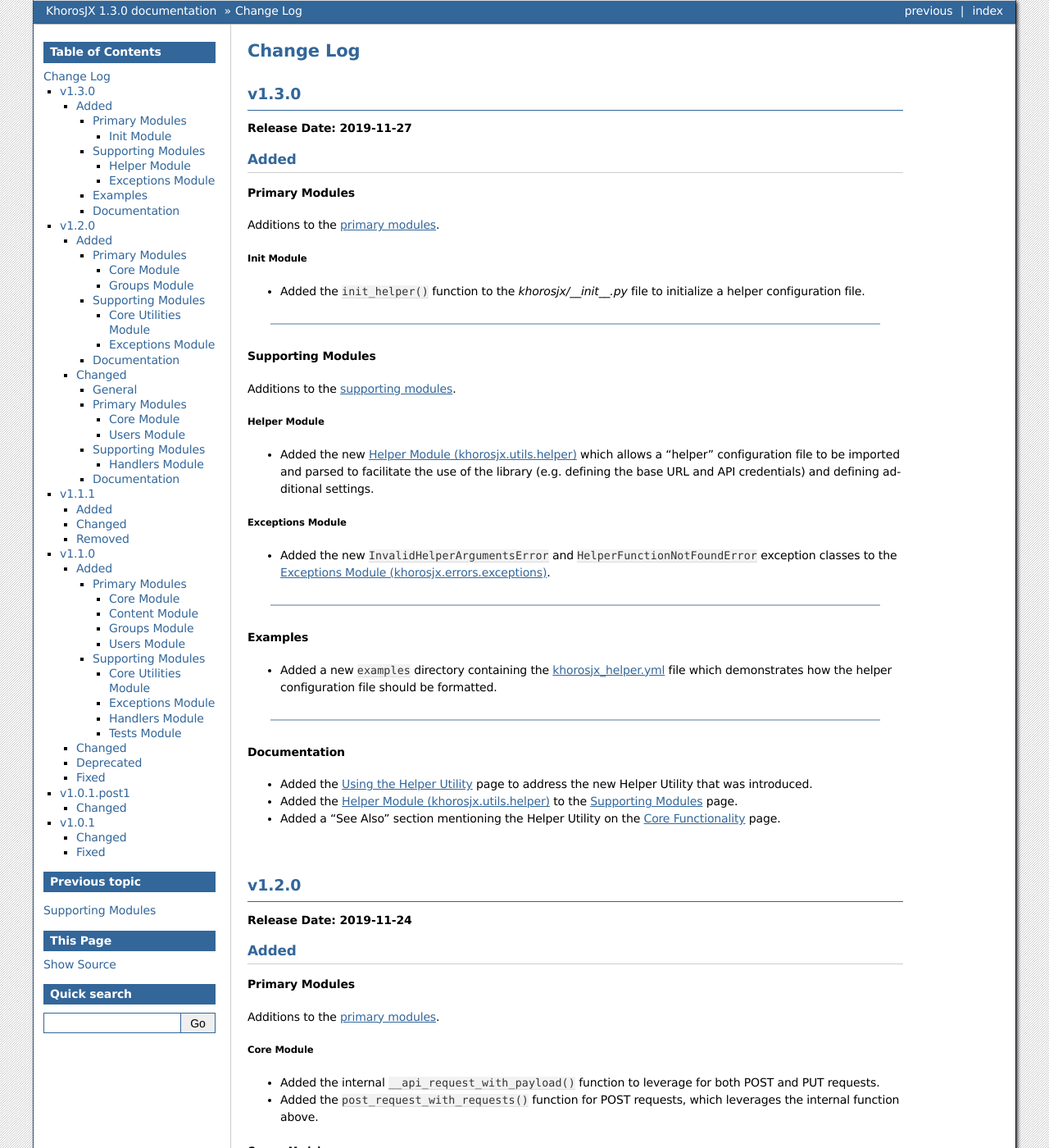
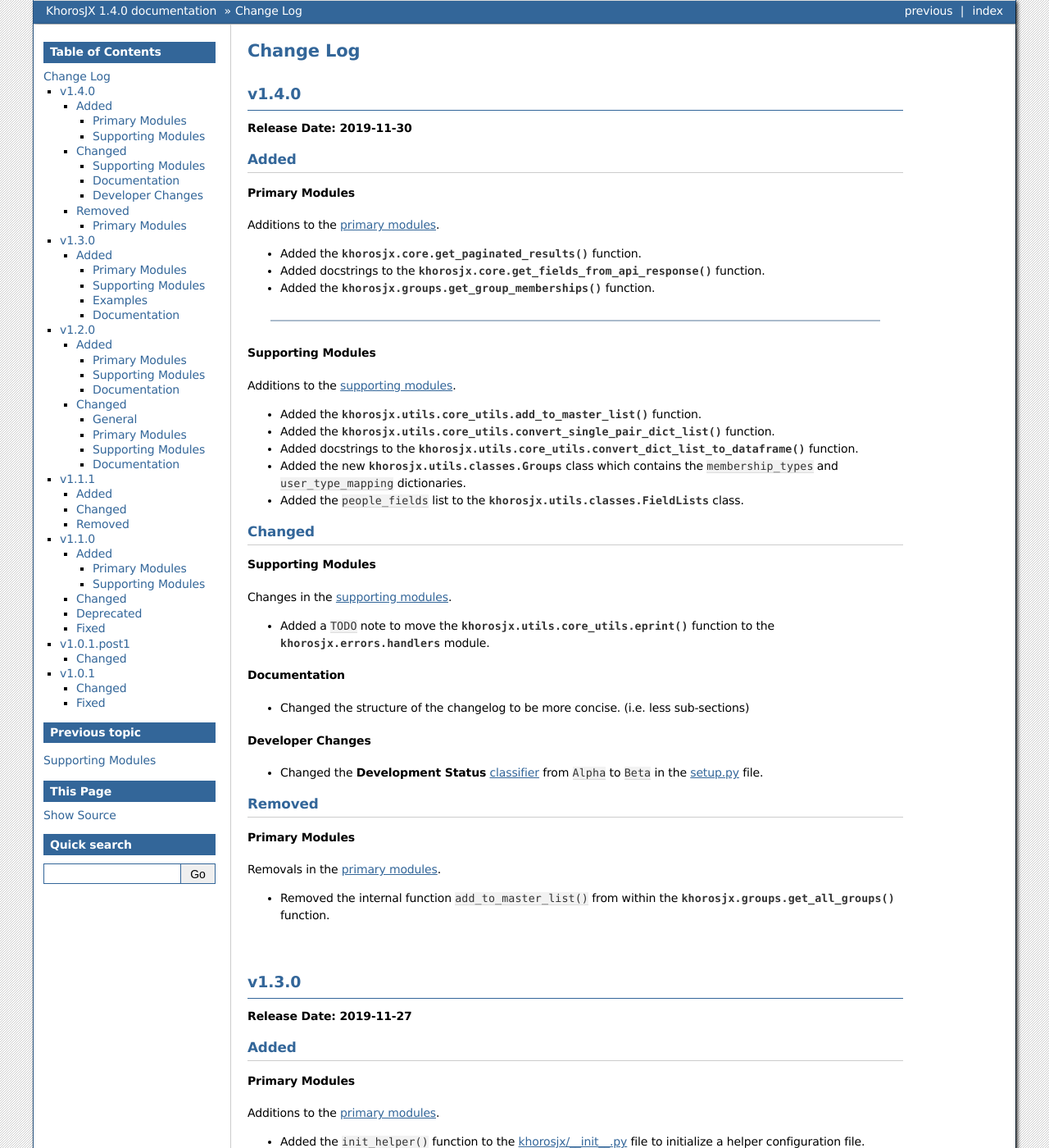
Before and after one commit to jeffshurtliff/khorosjx, a Sphinx documentation site: the page built from docs/changelog.rst, in a window 1280 px wide and 1400 px high. Shown: the whole window at 82% size. Built offline with Sphinx 7.4.7, drawn with Linux system fonts in a browser that asks for light colours; some of the changed text lies outside the part shown.

Commit message:
Upgraded to v1.4.0. Changes documented in the change log.

```diff
--- a/docs/changelog.rst
+++ b/docs/changelog.rst
@@ -1,6 +1,66 @@
 ##########
 Change Log
 ##########
+
+******
+v1.4.0
+******
+**Release Date: 2019-11-30**
+
+Added
+=====
+
+Primary Modules
+---------------
+Additions to the :doc:`primary modules <primary-modules>`.
+
+* Added the :py:func:`khorosjx.core.get_paginated_results` function.
+* Added docstrings to the :py:func:`khorosjx.core.get_fields_from_api_response` function.
+* Added the :py:func:`khorosjx.groups.get_group_memberships` function.
+
+-----
+
+Supporting Modules
+------------------
+Additions to the :doc:`supporting modules <supporting-modules>`.
+
+* Added the :py:func:`khorosjx.utils.core_utils.add_to_master_list` function.
+* Added the :py:func:`khorosjx.utils.core_utils.convert_single_pair_dict_list` function.
+* Added docstrings to the :py:func:`khorosjx.utils.core_utils.convert_dict_list_to_dataframe` function.
+* Added the new :py:class:`khorosjx.utils.classes.Groups` class which contains the ``membership_types``
+  and ``user_type_mapping`` dictionaries.
+* Added the ``people_fields`` list to the :py:class:`khorosjx.utils.classes.FieldLists` class.
+
+Changed
+=======
+
+Supporting Modules
+------------------
+Changes in the :doc:`supporting modules <supporting-modules>`.
+
+* Added a ``TODO`` note to move the :py:func:`khorosjx.utils.core_utils.eprint` function to
+  the :py:mod:`khorosjx.errors.handlers` module.
+
+Documentation
+-------------
+* Changed the structure of the changelog to be more concise. (i.e. less sub-sections)
+
+Developer Changes
+-----------------
+* Changed the **Development Status** `classifier <https://pypi.org/classifiers>`_ from ``Alpha`` to ``Beta`` in the
+  `setup.py <https://github.com/jeffshurtliff/khorosjx/blob/master/setup.py>`_ file.
+
+Removed
+=======
+
+Primary Modules
+---------------
+Removals in the :doc:`primary modules <primary-modules>`.
+
+* Removed the internal function ``add_to_master_list()`` from within the
+  :py:func:`khorosjx.groups.get_all_groups` function.
+
+|
 
 ******
 v1.3.0
@@ -12,34 +72,29 @@
 
 Primary Modules
 ---------------
-Additions to the `primary modules <primary-modules>`_.
+Additions to the :doc:`primary modules <primary-modules>`.
 
-Init Module
-^^^^^^^^^^^
-* Added the ``init_helper()`` function to the *khorosjx/__init__.py* file to initialize a helper configuration file.
+* Added the ``init_helper()`` function to the
+  `khorosjx/__init__.py <https://github.com/jeffshurtliff/khorosjx/blob/master/khorosjx/__init__.py>`_ file to
+  initialize a helper configuration file.
 
 -----
 
 Supporting Modules
 ------------------
-Additions to the `supporting modules <supporting-modules>`_.
+Additions to the :doc:`supporting modules <supporting-modules>`.
 
-Helper Module
-^^^^^^^^^^^^^
 * Added the new :ref:`supporting-modules:Helper Module (khorosjx.utils.helper)` which allows a "helper"
   configuration file to be imported and parsed to facilitate the use of the library (e.g. defining the base URL and
   API credentials) and defining additional settings.
-
-Exceptions Module
-^^^^^^^^^^^^^^^^^
-* Added the new ``InvalidHelperArgumentsError`` and ``HelperFunctionNotFoundError`` exception classes to the
-  :ref:`supporting-modules:Exceptions Module (khorosjx.errors.exceptions)`.
+* Added the new :py:exc:`khorosjx.errors.exceptions.InvalidHelperArgumentsError` and
+  :py:exc:`khorosjx.errors.exceptions.HelperFunctionNotFoundError` exception classes.
 
 -----
 
 Examples
 --------
-* Added a new ``examples`` directory containing the
+* Added a new `examples <https://github.com/jeffshurtliff/khorosjx/tree/master/examples>`_ directory containing the
   `khorosjx_helper.yml <https://github.com/jeffshurtliff/khorosjx/blob/master/examples/khorosjx_helper.yml>`_ file
   which demonstrates how the helper configuration file should be formatted.
 
@@ -64,34 +119,27 @@
 
 Primary Modules
 ---------------
-Additions to the `primary modules <primary-modules>`_.
+Additions to the :doc:`primary modules <primary-modules>`.
 
-Core Module
-^^^^^^^^^^^
-* Added the internal ``__api_request_with_payload()`` function to leverage for both POST and PUT requests.
-* Added the ``post_request_with_requests()`` function for POST requests, which leverages the internal function above.
-
-Groups Module
-^^^^^^^^^^^^^
-* Added the ``add_user_to_group()`` function to the :ref:`primary-modules:Groups Module (khorosjx.groups)`.
-* Added the ``check_user_membership()`` function to the :ref:`primary-modules:Groups Module (khorosjx.groups)`.
+* Added the internal ``__api_request_with_payload()`` function in the :py:mod:`khorosjx.core` module to leverage
+  for both POST and PUT requests.
+* Added the :py:func:`khorosjx.core.post_request_with_retries` function for POST requests, which leverages the
+  internal function above.
+* Added the :py:func:`khorosjx.groups.add_user_to_group` function.
+* Added the :py:func:`khorosjx.groups.check_user_membership` function.
 
 -----
 
 Supporting Modules
 ------------------
-Additions to the `supporting modules <supporting-modules>`_.
+Additions to the :doc:`supporting modules <supporting-modules>`.
 
-Core Utilities Module
-^^^^^^^^^^^^^^^^^^^^^
-* Added the ``eprint()`` function to the :ref:`supporting-modules:Core Utilities Module (khorosjx.utils.core_utils)`
-  to print error messages to stderr and onscreen.
-
-Exceptions Module
-^^^^^^^^^^^^^^^^^
-* Added the ``POSTRequestError``, ``InvalidScopeError``, ``InvalidLookupTypeError``, ``InvalidEndpointError``,
-  ``InvalidRequestTypeError`` and ``APIConnectionError`` exception classes to the
-  :ref:`supporting-modules:Exceptions Module (khorosjx.errors.exceptions)`.
+* Added the :py:func:`khorosjx.utils.core_utils.eprint` function to print error messages to stderr and onscreen.
+* Added the :py:exc:`khorosjx.errors.exceptions.POSTRequestError`,
+  :py:exc:`khorosjx.errors.exceptions.InvalidScopeError`, :py:exc:`khorosjx.errors.exceptions.InvalidLookupTypeError`,
+  :py:exc:`khorosjx.errors.exceptions.InvalidEndpointError`,
+  :py:exc:`khorosjx.errors.exceptions.InvalidRequestTypeError` and
+  :py:exc:`khorosjx.errors.exceptions.APIConnectionError` exception classes.
 
 -----
 
@@ -108,38 +156,30 @@
 
 General
 -------
-* Updated the classifiers in ``setup.py`` to specifically reference Python 3.6, 3.7 and 3.8.
+* Updated the classifiers in `setup.py <https://github.com/jeffshurtliff/khorosjx/blob/master/setup.py>`_
+  to specifically reference Python 3.6, 3.7 and 3.8.
 
 -----
 
 Primary Modules
 ---------------
-Changes to existing functions in the `primary modules <primary-modules>`_.
+Changes to existing functions in the :doc:`primary modules <primary-modules>`.
 
-Core Module
-^^^^^^^^^^^
-* Updated the ``get_data()`` function in the :ref:`primary-modules:Core Module (khorosjx.core)` to accept ``username``
-  as an identifier for the ``people`` endpoint.
-* Updated the ``get_request_with_retries()`` function in the :ref:`primary-modules:Core Module (khorosjx.core)`
-  to include the ``return_json`` optional argument. (Disabled by default)
-* Refactored the ``put_request_with_retries()`` function to leverage the internal ``__api_request_with_payload()``
-  function.
-
-Users Module
-^^^^^^^^^^^^
-* Updated the ``get_user_id()`` function in the :ref:`primary-modules:Users Module (khorosjx.users)` to accept a
-  username as well as an email address.
+* Updated the :py:func:`khorosjx.core.get_data` function to accept ``username`` as an identifier for the
+  ``people`` endpoint.
+* Updated the :py:func:`khorosjx.core.get_request_with_retries` function to include the ``return_json`` optional
+  argument. (Disabled by default)
+* Refactored the :py:func:`khorosjx.core.put_request_with_retries` function to leverage the internal
+  ``__api_request_with_payload()`` function.
+* Updated the :py:func:`khorosjx.users.get_user_id` function to accept a username as well as an email address.
 
 -----
 
 Supporting Modules
 ------------------
-Changes to existing functions in the `supporting modules <supporting-modules>`_.
+Changes to existing functions in the :doc:`supporting modules <supporting-modules>`.
 
-Handlers Module
-^^^^^^^^^^^^^^^
-* Expanded the functionality of the ``check_api_response()`` function in the
-  :ref:`supporting-modules:Handlers Module (khorosjx.errors.handlers)`.
+* Expanded the functionality of the :py:func:`khorosjx.errors.handlers.check_api_response` function.
 
 -----
 
@@ -159,12 +199,13 @@
 =====
 * Added default messages to all of the exception classes
   in the :ref:`supporting-modules:Exceptions Module (khorosjx.errors.exceptions)`.
-* Added docstrings to the ``overwrite_doc_body()`` function
-  in the :ref:`primary-modules:Content Module (khorosjx.content)`.
+* Added docstrings to the :py:func:`khorosjx.content.overwrite_doc_body` function.
 
 Changed
 =======
-* Updated the build workflow (``pythonpackage.yml``) to also test Python 3.8 for compatibility.
+* Updated the build workflow
+  (`pythonpackage.yml <https://github.com/jeffshurtliff/khorosjx/blob/master/.github/workflows/pythonpackage.yml>`_)
+  to also test Python 3.8 for compatibility.
 * Changed the structure of the change log to match the best practices from
   `keepachangelog.com <https://keepachangelog.com>`_.
 * Made minor `PEP8 <https://www.python.org/dev/peps/pep-0008/>`_ compliance edits to
@@ -173,7 +214,8 @@
 Removed
 =======
 * The ``raise_exceptions()`` function is no longer necessary as the exception classes now have
-  default messages and has been removed from the ``khorosjx.errors.__init__`` module and the
+  default messages and has been removed from the :py:mod:`khorosjx.errors` module
+  (`__init__.py <https://github.com/jeffshurtliff/khorosjx/blob/master/khorosjx/errors/__init__.py>`_) and the
   :ref:`supporting-modules:Handlers Module (khorosjx.errors.handlers)`.
 * Removed the ``ExceptionMapping`` and ``ExceptionGrouping`` classes from the
   :ref:`supporting-modules:Exceptions Module (khorosjx.errors.exceptions)` as they are no longer used.
@@ -187,76 +229,53 @@
 
 Added
 =====
-Additions that are available in this release.
 
 Primary Modules
 ---------------
-Additions to the `primary modules <primary-modules>`_.
+Additions to the :doc:`primary modules <primary-modules>`.
 
-Core Module
-^^^^^^^^^^^
-* Added the ``put_request_with_retries()`` function to the :ref:`primary-modules:Core Module (khorosjx.core)`.
-* Added the ``ignore_exceptions`` parameter in the ``get_data()`` function and replaced the built-in ``ValueError``
-  exception with the custom ``GETRequestError`` exception in the :ref:`primary-modules:Core Module (khorosjx.core)`.
-* Added the ``get_fields_from_api_response()`` function to the :ref:`primary-modules:Core Module (khorosjx.core)`.
-
-Content Module
-^^^^^^^^^^^^^^
-* Added the ``overwrite_doc_body()`` function to the :ref:`primary-modules:Content Module (khorosjx.content)`.
-
-Groups Module
-^^^^^^^^^^^^^
-* Added the ``get_user_memberships()`` function to the :ref:`primary-modules:Groups Module (khorosjx.groups)`.
-* Added the ``get_group_info()`` function to the :ref:`primary-modules:Groups Module (khorosjx.groups)`.
-* Added the ``get_all_groups()`` function to the :ref:`primary-modules:Groups Module (khorosjx.groups)`.
-
-Users Module
-^^^^^^^^^^^^
-* Added the ``get_recent_logins()`` function to the :ref:`primary-modules:Users Module (khorosjx.users)`.
+* Added the :py:func:`khorosjx.core.put_request_with_retries` function.
+* Added the ``ignore_exceptions`` parameter in the :py:func:`khorosjx.core.get_data` function and replaced the
+  built-in `ValueError <https://docs.python.org/3/library/exceptions.html#ValueError>`_ exception with the
+  custom :py:exc:`khorosjx.errors.exceptions.GETRequestError` exception class.
+* Added the :py:func:`khorosjx.core.get_fields_from_api_response` function.
+* Added the :py:func:`khorosjx.content.overwrite_doc_body` function.
+* Added the :py:func:`khorosjx.groups.get_user_memberships` function.
+* Added the :py:func:`khorosjx.groups.get_group_info` function.
+* Added the :py:func:`khorosjx.groups.get_all_groups` function.
+* Added the :py:func:`khorosjx.users.get_recent_logins` function.
 
 -----
 
 Supporting Modules
 ------------------
-Additions to the `supporting modules <supporting-modules>`_.
+Additions to the :doc:`supporting modules <supporting-modules>`.
 
-Core Utilities Module
-^^^^^^^^^^^^^^^^^^^^^
-* Added the ``convert_dict_list_to_dataframe()`` function to the
-  :ref:`supporting-modules:Core Utilities Module (khorosjx.utils.core_utils)`.
-
-Exceptions Module
-^^^^^^^^^^^^^^^^^
-* Added the ``ContentPublishError``, ``BadCredentialsError``, ``GETRequestError`` and ``PUTRequestError`` exception
-  classes to the :ref:`supporting-modules:Exceptions Module (khorosjx.errors.exceptions)`.
-
-Handlers Module
-^^^^^^^^^^^^^^^
+* Added the :py:func:`khorosjx.utils.core_utils.convert_dict_list_to_dataframe` function.
+* Added the :py:exc:`khorosjx.errors.exceptions.ContentPublishError`,
+  :py:exc:`khorosjx.errors.exceptions.BadCredentialsError`, :py:exc:`khorosjx.errors.exceptions.GETRequestError`
+  and :py:exc:`khorosjx.errors.exceptions.PUTRequestError` exception classes.
 * Added the new :ref:`supporting-modules:Handlers Module (khorosjx.errors.handlers)` which includes a new
-  ``check_api_response()`` function.
-
-Tests Module
-^^^^^^^^^^^^
+  :py:func:`khorosjx.errors.handlers.check_api_response` function.
 * Created the new :ref:`supporting-modules:Tests Module (khorosjx.utils.tests)` for unit tests to leverage
-  with *pytest*.
+  with `pytest <https://docs.pytest.org/en/latest/>`_.
 
 Changed
 =======
-* Updated the *Supporting Modules* documentation page to reference the new modules.
-* Reformatted the *Change Log* documentation page to follow the
+* Updated the :doc:`Supporting Modules <supporting-modules>` documentation page to reference the new modules.
+* Reformatted the :doc:`Change Log <changelog>` documentation page to follow the
   `Sphinx Style Guide <https://documentation-style-guide-sphinx.readthedocs.io/en/latest/style-guide.html>`_.
 
 Deprecated
 ==========
-* The ``raise_exception()`` function in the ``khorosjx.errors`` module now displays a DeprecationWarning as it has
-  been moved into the new `supporting-modules:Handlers Module (khorosjx.errors.handlers)`.
+* The ``raise_exception()`` function in the ``khorosjx.errors`` module now displays a ``DeprecationWarning`` as it has
+  been moved into the new :ref:`supporting-modules:Handlers Module (khorosjx.errors.handlers)`.
 * Added a ``PendingDeprecationWarning`` warning on the ``khorosjx.errors.handlers.raise_exception()`` function as it
   will be deprecated in a future release.  (See `v1.1.1`_)
 
 Fixed
 =====
-* Added the ``verify_connection()`` function call to the ``get_data()`` function in the
-  :ref:`primary-modules:Core Module (khorosjx.core)`.
+* Added the :py:func:`khorosjx.core.verify_connection` function call to the :py:func:`khorosjx.core.get_data` function.
 
 |
 
@@ -267,11 +286,11 @@
 
 Changed
 =======
-* Created a new :doc:`introduction <introduction>` page with the existing home page content and added
-  a :ref:`index:Navigation` to the home page.
+* Created a new :doc:`Introduction <introduction>` page with the existing home page content and added
+  a :ref:`index:Navigation` (i.e. Table of Contents) to the home page.
 * Changed all :doc:`auxilliary modules <supporting-modules>` references to be
   :doc:`supporting modules <supporting-modules>` instead.
-* Added a :ref:`introduction:Reporting Issues` section to the :doc:`introduction <introduction>` page and to the
+* Added a :ref:`introduction:Reporting Issues` section to the :doc:`Introduction <introduction>` page and to the
   `README <https://github.com/jeffshurtliff/khorosjx/blob/master/README.md>`_ file.
 
 |
--- a/docs/conf.py
+++ b/docs/conf.py
@@ -24,9 +24,9 @@
 author = 'Jeff Shurtliff'
 
 # The short X.Y version
-version = '1.3'
+version = '1.4'
 # The full version, including alpha/beta/rc tags
-release = '1.3.0'
+release = '1.4.0'
 
 
 # -- General configuration ---------------------------------------------------
--- a/setup.py
+++ b/setup.py
@@ -7,7 +7,7 @@
 
 setuptools.setup(
     name="khorosjx",
-    version="1.3.0",
+    version="1.4.0",
     author="Jeff Shurtliff",
     author_email="jeff.shurtliff@rsa.com",
     description="Useful tools and utilities to assist in managing a Khoros JX (formerly Jive-x) or Jive-n community.",
@@ -16,7 +16,7 @@
     url="https://github.com/jeffshurtliff/khorosjx",
     packages=setuptools.find_packages(),
     classifiers=[
-        "Development Status :: 3 - Alpha",
+        "Development Status :: 4 - Beta",
         "Environment :: Web Environment",
         "Intended Audience :: Information Technology",
         "Intended Audience :: System Administrators",
```
Also changed, not shown: 4 other files.
